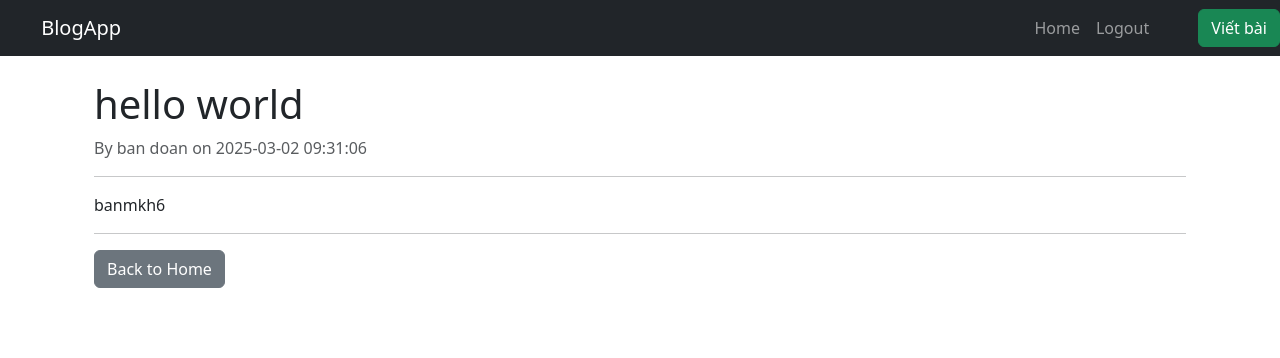
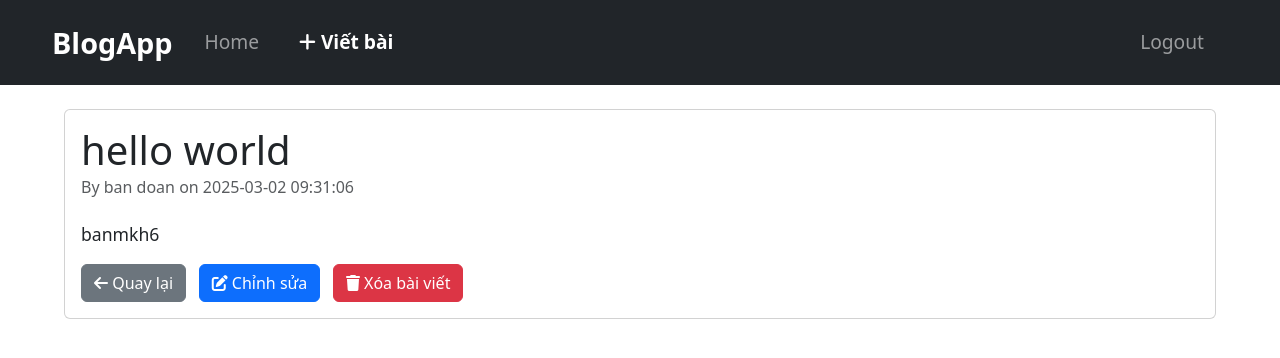
Before and after one commit to banmkh/flask-tiny-app, a Flask app: page /post/1 in a window 1280 px wide. Shown: the top 358 px of the page. Run offline with Flask 3, Linux system fonts and the light colour scheme; a user stored in the database is signed in; data comes from the database, SQL or seed files in the repository; both versions use the stored data as it was after the commit.

Commit message:
update version 2, thêm chứ năng edit và del post

```diff
--- a/app/db.py
+++ b/app/db.py
@@ -24,9 +24,9 @@ def add_user(username,email,password):
 # kiểm tra xem email đã được sử dụng hay chưa
 def get_user_by_email(email):
     db = get_db()
-    user =  db.execute("SELECT * FROM users WHERE email = ?", (email,)).fetchone()
-    print(dict(user))
-    return dict(user) if user != None else None
+    user = db.execute("SELECT * FROM users WHERE email = ?", (email,)).fetchone()
+    # Remove the print statement and directly return the result
+    return dict(user) if user else None
 
 # kiểm tra xem tên user đã được sử dụng hay chưa
 def get_user_by_username(username):
--- a/app/routes.py
+++ b/app/routes.py
@@ -1,6 +1,6 @@
 from flask import Blueprint, render_template,request,redirect,url_for,flash
 from flask_login import login_user, logout_user, UserMixin,current_user,login_required
-from app.db import get_db,add_user,get_user_by_email,get_user_by_username,get_user_by_id,add_post,get_post_by_id
+from app.db import get_db, add_user, get_user_by_email, get_user_by_username,get_user_by_id, add_post, get_post_by_id
 
 main = Blueprint("main", __name__)
 
@@ -81,3 +81,44 @@ def post_detail(post_id):
         return redirect(url_for("main.home"))
 
     return render_template("post_detail.html", post=post)
+
+#Viết thêm chức năng xoá bài viết
+@main.route("/post/<int:post_id>/delete", methods=["POST"])
+@login_required
+def delete_post(post_id):
+    db = get_db()
+    post = db.execute("SELECT * FROM posts WHERE id = ? AND user_id = ?", (post_id, current_user.id)).fetchone()
+
+    if not post:
+        flash("Bài viết không tồn tại hoặc bạn không có quyền xóa!", "danger")
+        return redirect(url_for("main.home"))
+
+    db.execute("DELETE FROM posts WHERE id = ?", (post_id,))
+    db.commit()
+
+    flash("Bài viết đã được xóa thành công!", "success")
+    return redirect(url_for("main.home"))
+
+#Viết chức năng chỉnh sửa bài viết
+@main.route("/post/<int:post_id>/edit", methods=["GET", "POST"])
+@login_required
+def edit_post(post_id):
+    db = get_db()
+    post = db.execute("SELECT * FROM posts WHERE id = ? AND user_id = ?", (post_id, current_user.id)).fetchone()
+
+    if not post:
+        flash("Bài viết không tồn tại hoặc bạn không có quyền chỉnh sửa!", "danger")
+        return redirect(url_for("main.home"))
+
+    if request.method == "POST":
+        title = request.form["title"]
+        content = request.form["content"]
+        if not title or not content:
+            flash("Tiêu đề và nội dung không được để trống!", "danger")
+        else:
+            db.execute("UPDATE posts SET title = ?, content = ? WHERE id = ?",(title, content, post_id))
+            db.commit()
+            flash("Bài viết đã được cập nhật", "success")
+            return redirect(url_for("main.post_detail", post_id=post_id))
+
+    return render_template("edit_post.html", post=post, current_user=current_user)
--- a/app/templates/base.html
+++ b/app/templates/base.html
@@ -5,6 +5,45 @@
     <meta name="viewport" content="width=device-width, initial-scale=1.0">
     <title>{% block title %}Blog App{% endblock %}</title>
     <link rel="stylesheet" href="https://cdn.jsdelivr.net/npm/bootstrap@5.3.0/dist/css/bootstrap.min.css">
+    <style>
+        body {
+            font-size: 1.1rem;
+        }
+        .navbar {
+            padding: 1rem 0;
+        }
+        .navbar-brand {
+            font-size: 1.8rem;
+            font-weight: bold;
+        }
+        .nav-link {
+            font-size: 1.2rem;
+            padding: 0.5rem 1rem !important;
+        }
+        .btn-write-post {
+            font-size: 1.2rem;
+            padding: 0.5rem 1.5rem;
+            font-weight: 600;
+        }
+        .alert {
+            font-size: 1.2rem;
+            padding: 1rem 1.5rem;
+        }
+        .container {
+            max-width: 1200px;
+        }
+
+        .nav-link.btn-outline-light:hover {
+            background-color: #fff !important;
+            color: #212529 !important;
+        }
+
+        .btn-write-post:hover {
+            background-color: #198754 !important;
+            border-color: #198754 !important;
+            color: #fff !important;
+        }
+    </style>
 </head>
 <body>
     <nav class="navbar navbar-expand-lg navbar-dark bg-dark">
@@ -14,26 +53,57 @@
                 <span class="navbar-toggler-icon"></span>
             </button>
             <div class="collapse navbar-collapse" id="navbarNav">
-                <ul class="navbar-nav ms-auto">
+                <ul class="navbar-nav me-auto mb-2 mb-lg-0">
                     <li class="nav-item"><a class="nav-link" href="{{ url_for('main.home') }}">Home</a></li>
                     {% if current_user.is_authenticated %}
-                        <li class="nav-item"><a class="nav-link" href="{{ url_for('main.logout') }}">Logout</a></li>
+                        <li class="nav-item">
+                            <a href="{{ url_for('main.new_post') }}" class="nav-link btn btn-success text-white mx-2 btn-write-post">
+                                <i class="fas fa-plus"></i> Viết bài
+                            </a>
+                        </li>
+                    {% endif %}
+                </ul>
+                <ul class="navbar-nav">
+                    {% if current_user.is_authenticated %}
+                        <li class="nav-item"><a class="nav-link btn btn-outline-light mx-2" href="{{ url_for('main.logout') }}">Logout</a></li>
                     {% else %}
-                        <li class="nav-item"><a class="nav-link" href="{{ url_for('main.login') }}">Login</a></li>
-                        <li class="nav-item"><a class="nav-link" href="{{ url_for('main.register') }}">Register</a></li>
+                        <li class="nav-item"><a class="nav-link btn btn-outline-light mx-2" href="{{ url_for('main.login') }}">Login</a></li>
+                        <li class="nav-item"><a class="nav-link btn btn-outline-light mx-2" href="{{ url_for('main.register') }}">Register</a></li>
                     {% endif %}
                 </ul>
             </div>
         </div>
-        {% if current_user.is_authenticated %}
-            <a href="{{ url_for('main.new_post') }}" class="btn btn-success">Viết bài</a>
-        {% endif %}
     </nav>
 
     <div class="container mt-4">
+        {% with messages = get_flashed_messages(with_categories=true) %}
+            {% if messages %}
+                {% for category, message in messages %}
+                    <div class="alert alert-{{ category }} alert-dismissible fade show shadow auto-dismiss" role="alert">
+                        {{ message }}
+                        <button type="button" class="btn-close" data-bs-dismiss="alert" aria-label="Close"></button>
+                    </div>
+                {% endfor %}
+            {% endif %}
+        {% endwith %}
         {% block content %}{% endblock %}
     </div>
 
     <script src="https://cdn.jsdelivr.net/npm/bootstrap@5.3.0/dist/js/bootstrap.bundle.min.js"></script>
+    <link rel="stylesheet" href="https://cdnjs.cloudflare.com/ajax/libs/font-awesome/6.0.0/css/all.min.css">
+
+    <script>
+        // Auto dismiss alerts after 3 seconds
+        document.addEventListener('DOMContentLoaded', function() {
+            const alerts = document.querySelectorAll('.alert.auto-dismiss');
+            alerts.forEach(function(alert) {
+                setTimeout(function() {
+                    const bsAlert = new bootstrap.Alert(alert);
+                    bsAlert.close();
+                }, 2000);
+                <!-- set thông báo chỉ xuất hiện sau 2s rồi biến mất  -->
+            });
+        });
+    </script>
 </body>
 </html>
--- a/app/templates/post_detail.html
+++ b/app/templates/post_detail.html
@@ -3,18 +3,32 @@
 {% block title %}{{ post.title }} - BlogApp{% endblock %}
 
 {% block content %}
-    <div class="container">
-        <h1>{{ post.title }}</h1>
-        <p class="text-muted">By {{ post.author }} on {{ post.date_posted }}</p>
-        <hr>
-        <p>{{ post.content }}</p>
-        <hr>
-        <!-- {% if current_user.is_authenticated and current_user.username == post.author %}
-            <a href="{{ url_for('main.new_post', post_id=post.id) }}" class="btn btn-warning">Edit</a>
-            <form action="{{ url_for('main.new_post', post_id=post.id) }}" method="POST" class="d-inline">
-                <button type="submit" class="btn btn-danger" onclick="return confirm('Are you sure?')">Delete</button>
-            </form>
-        {% endif %} -->
-        <a href="{{ url_for('main.home') }}" class="btn btn-secondary">Back to Home</a>
+<div class="container">
+    <div class="card">
+        <div class="card-body">
+            <h1 class="card-title">{{ post.title }}</h1>
+            <h6 class="card-subtitle mb-2 text-muted">By {{ post.author }} on {{ post.date_posted }}</h6>
+            <p class="card-text mt-4">{{ post.content }}</p>
+
+            <div class="mt-3">
+                <a href="{{ url_for('main.home') }}" class="btn btn-secondary">
+                    <i class="fas fa-arrow-left"></i> Quay lại
+                </a>
+
+                {% if current_user.is_authenticated and current_user.username == post.author %}
+                    <a href="{{ url_for('main.edit_post', post_id=post.id) }}" class="btn btn-primary ms-2">
+                        <i class="fas fa-edit"></i> Chỉnh sửa
+                    </a>
+                    <form action="{{ url_for('main.delete_post', post_id=post.id) }}"
+                        method="POST"
+                        class="d-inline ms-2"
+                        onsubmit="return confirm('Bạn có chắc chắn muốn xóa bài viết này?');">
+                        <button type="submit" class="btn btn-danger">
+                            <i class="fas fa-trash"></i> Xóa bài viết
+                        </button>
+                    </form>
+                {% endif %}
+            </div>
+        </div>
     </div>
-{% endblock %}
+</div>{% endblock %}
```
Also changed, not shown: app/templates/edit_post.html (added, +32 -0 lines), docs/v2.md (+33 -0 lines), blog.db.
